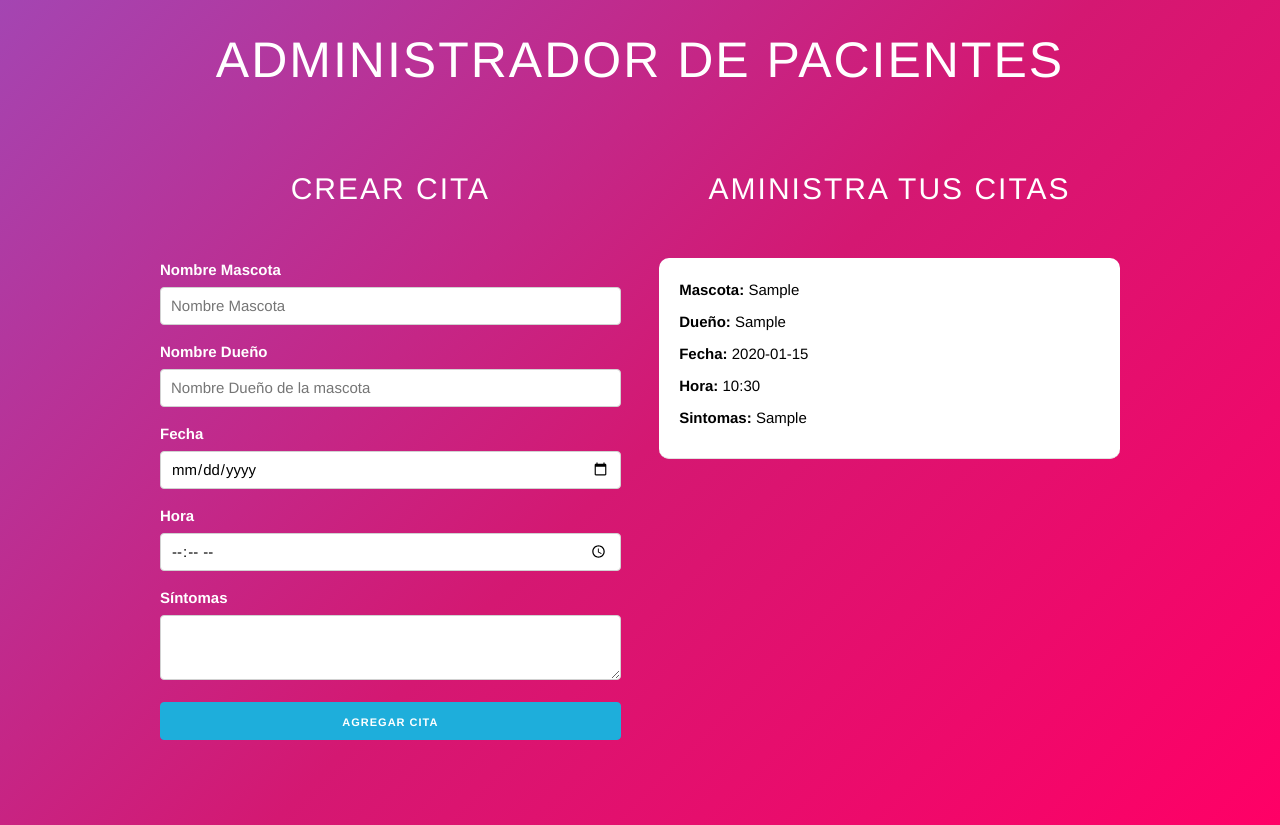
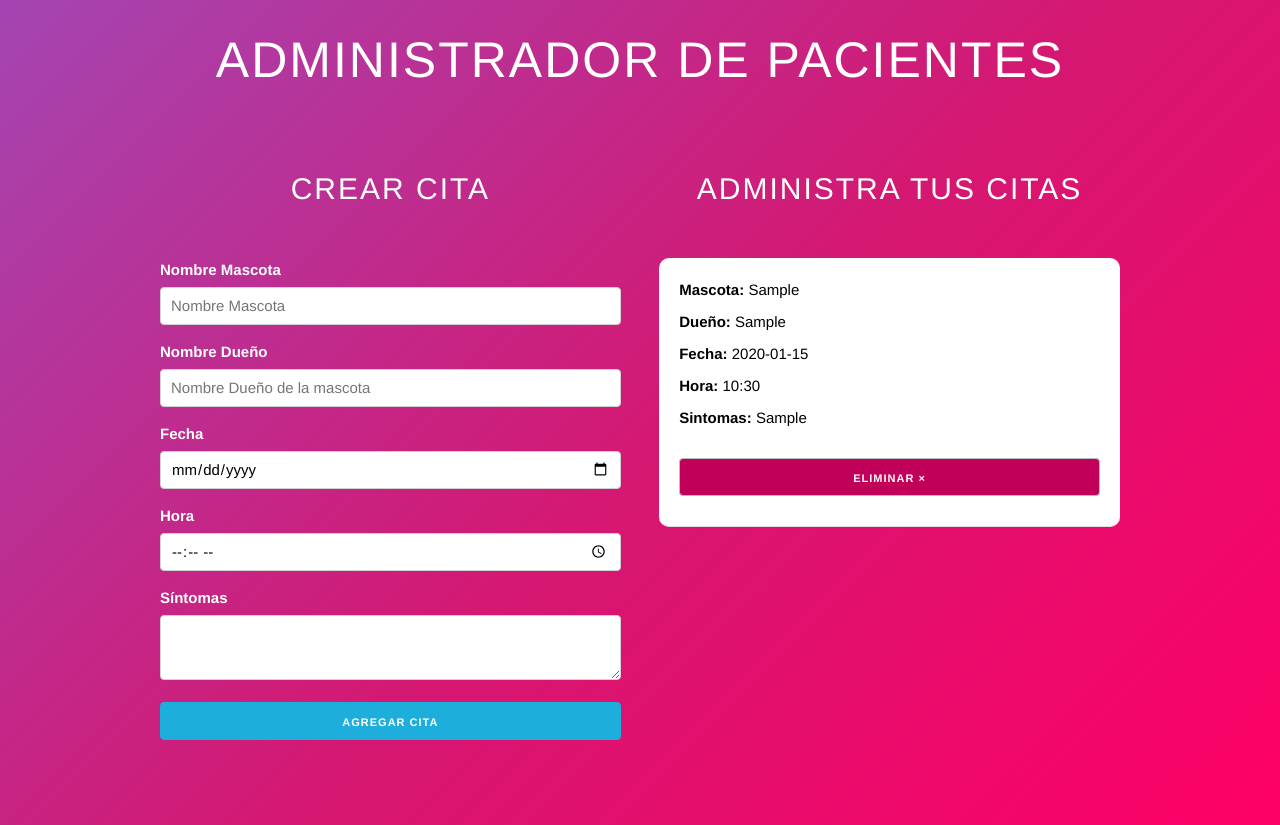
Before and after one commit to jmdc89/react15apps, a React (Create React App) app: page / in a window 1280 px wide. Both pictures are taken after typing "Sample", "Sample", "2020-01-15", "10:30", "Sample" into the empty fields and a click on the button "AGREGAR CITA". Built offline with nearby package versions, Linux system fonts and the light colour scheme.

Commit message:
conditional title

```diff
--- a/src/components/adminpacientes/Cita.js
+++ b/src/components/adminpacientes/Cita.js
@@ -1,14 +1,19 @@
 import React from 'react';
 
-import {Citadiv} from './styles/Admin';
+import {Citadiv, ButtonEliminar} from './styles/Admin';
 
-const Cita = ({cita}) => (
+const Cita = ({cita, eliminarCita}) => (
     <Citadiv className="cita">
         <p>Mascota: <span>{cita.mascota}</span></p>
         <p>Dueño: <span>{cita.propietario}</span></p>
         <p>Fecha: <span>{cita.fecha}</span></p>
         <p>Hora: <span>{cita.hora}</span></p>
         <p>Sintomas: <span>{cita.sintomas}</span></p>
+
+        <ButtonEliminar
+            className="u-full-width"
+            onClick={() => eliminarCita(cita.id) }
+        >Eliminar &times;</ButtonEliminar>
     </Citadiv>
 );
 
--- a/src/components/adminpacientes/index.js
+++ b/src/components/adminpacientes/index.js
@@ -15,6 +15,16 @@
     ]);
   }
 
+  //Funcion que elimina una cita por su id
+  const eliminarCita = id => {
+    const nuevasCitas = citas.filter(cita => cita.id !== id);
+    guardarCitas(nuevasCitas);
+  }
+
+  //Mensaje condicional
+  const titulo = citas.length === 0 ? 'No hay citas' : 'Administra tus Citas';
+
+
   return (
     <>
     <h1>Administrador de Pacientes</h1>
@@ -27,11 +37,12 @@
                />
             </div>
             <div className="one-half column">
-              <h2>Aministra tus citas</h2>
+              <h2>{titulo}</h2>
               {citas.map(cita => (
                 <Cita
                   key={cita.id}
                   cita={cita}
+                  eliminarCita={eliminarCita}
                 />
               ))}
             </div>
--- a/src/components/adminpacientes/styles/Admin.js
+++ b/src/components/adminpacientes/styles/Admin.js
@@ -51,3 +51,9 @@
     border-bottom-right-radius: 1rem;
     }
 `;
+
+export const ButtonEliminar = styled.button`
+    background-color: #c10059;
+    color: white;
+    margin-top: 2rem;
+`;
--- a/src/index.css
+++ b/src/index.css
@@ -76,12 +76,12 @@
   border-bottom-right-radius: 1rem;
 } */
 
-.button.eliminar,
+/* .button.eliminar,
 .button.eliminar:hover {
   background-color: #c10059;
   color: white;
   margin-top: 2rem;
-}
+} */
 
 /* .alerta-error {
   background-color: white;
```
